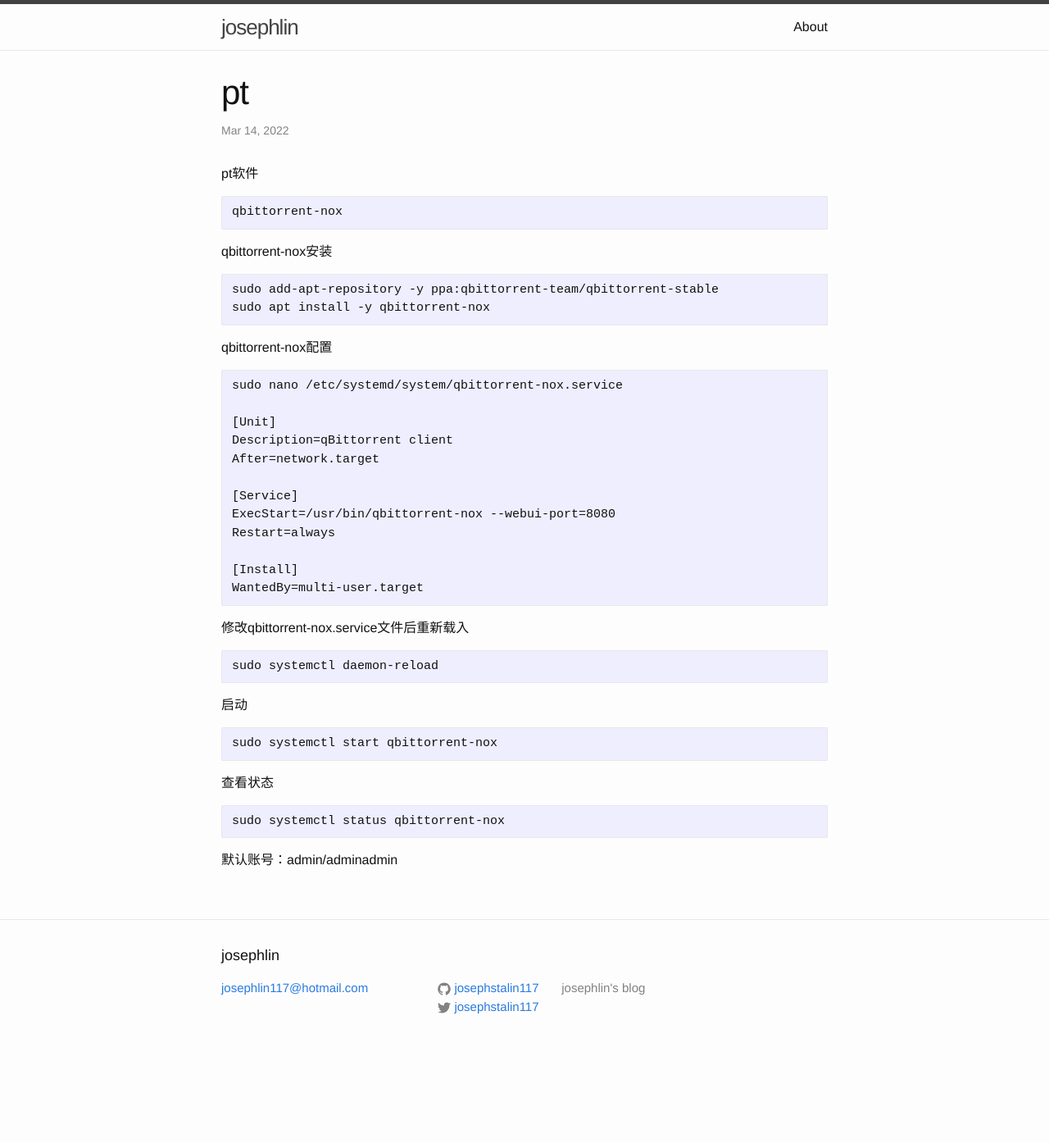
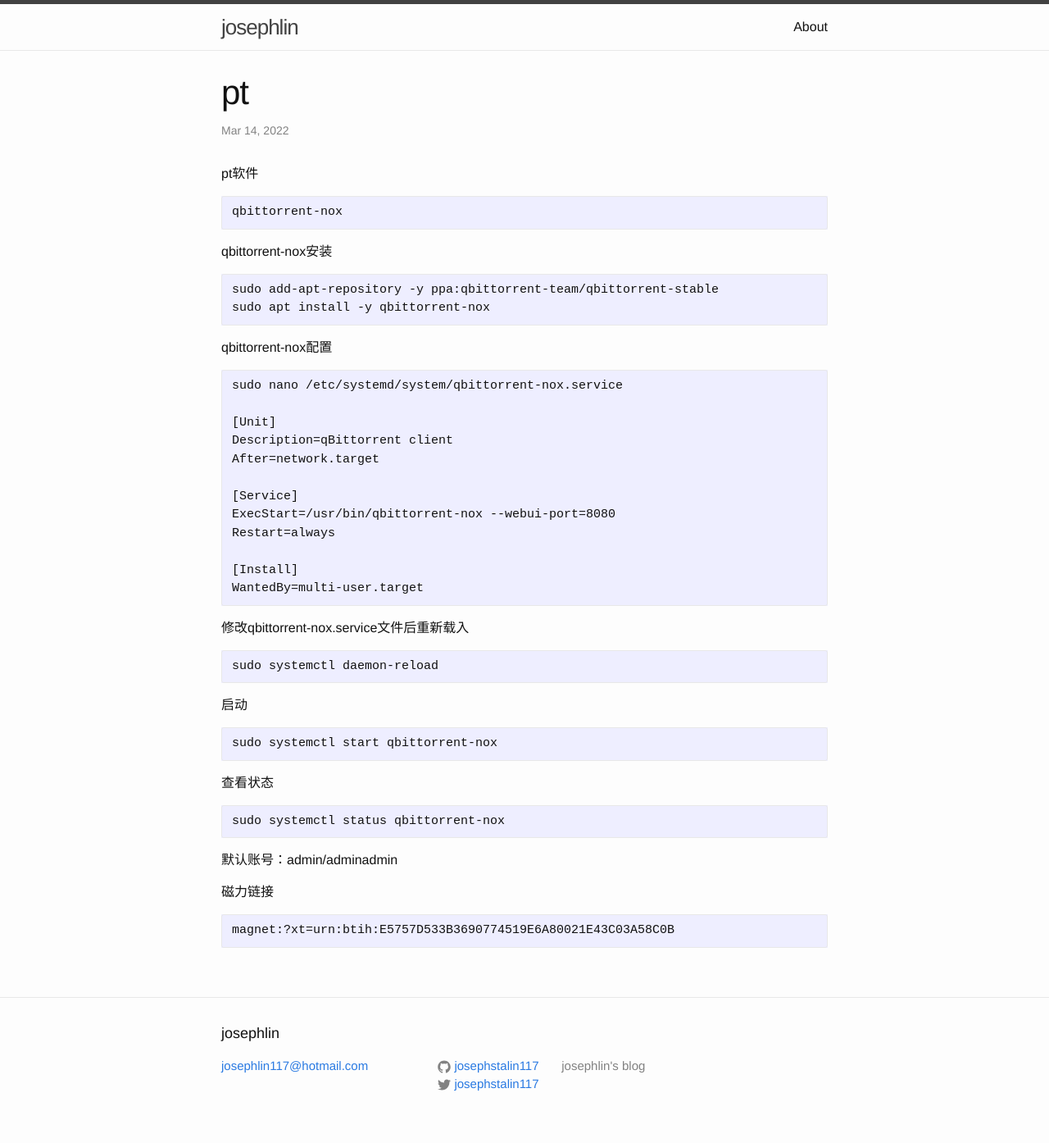
Before and after one commit to josephstalin117/josephstalin117.github.io, a Jekyll site: the page built from _posts/2022-3-15-pt.markdown, in a window 1280 px wide. Shown: the whole page at 82% size. Built offline with Jekyll 4.4.1, drawn with Linux system fonts in a browser that asks for light colours; before the commit the page ends 1299 px from its top, so only the background shows below that.

Commit message:
update magnet

````diff
--- a/_posts/2022-3-15-pt.markdown
+++ b/_posts/2022-3-15-pt.markdown
@@ -48,3 +48,8 @@ sudo systemctl status qbittorrent-nox
 ```
 
 默认账号：admin/adminadmin
+
+磁力链接
+```
+magnet:?xt=urn:btih:E5757D533B3690774519E6A80021E43C03A58C0B
+```
````
